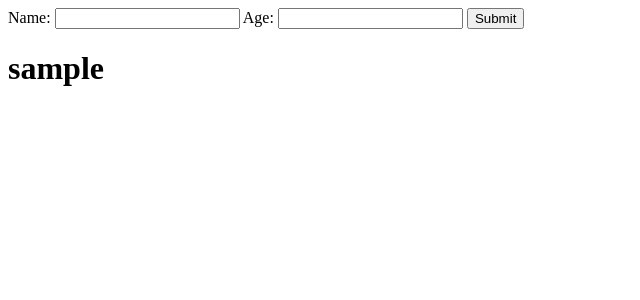
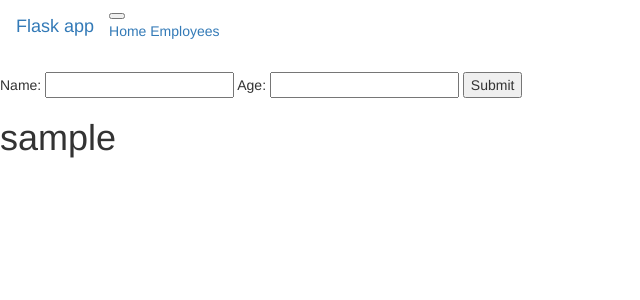
Before and after one commit to Aibek2201/flask_first_app, a Flask app: page / in a window 1280 px wide. Shown: the top 300 px of the page, without its empty margins (0-640 px from the left). Run offline with Flask 2, Linux system fonts and the light colour scheme; the visitor is signed in with stand-in values (Sample User, id 1); parts of the project's set-up code (start-up, migrations or seed data) failed here and were passed over; some libraries are stand-ins or nearby versions.

Commit message:
Navigation bar.Termins:include in html(jinja2)

```diff
--- a/app.py
+++ b/app.py
@@ -1,9 +1,10 @@
 from flask import Flask, render_template, request, session
 from flask_mysqldb import MySQL
+from flask_bootstrap import Bootstrap
 import yaml
-from werkzeug.security import generate_password_hash, check_password_hash
 
 app = Flask(__name__)
+Bootstrap(app)
 
 #DB config
 db = yaml.load(open('db.yaml'))
@@ -32,8 +33,8 @@ def employees():
     result_value = cursor.execute("SELECT * FROM employee")
     if result_value > 0:
         employees = cursor.fetchall()
-        return str(check_password_hash(employees[2]['name'],'Aibek'))
-        # return render_template('employees.html', employees = employees)
+
+        return render_template('employees.html', employees = employees)
 
 if __name__ == '__main__':
     app.run(debug=True,port=5000)
--- /dev/null
+++ b/templates/_navbar.html
@@ -0,0 +1,12 @@
+<nav class="navbar navbar-expand-lg navbar-light bg-light">
+    <a class="navbar-brand" href="#">Flask app</a>
+    <button class="navbar-toggler" type="button" data-toggle="collapse" data-target="#navbarNavAltMarkup" aria-controls="navbarNavAltMarkup" aria-expanded="false" aria-label="Toggle navigation">
+    <span class="navbar-toggler-icon"></span>
+    </button>
+    <div class="collapse navbar-collapse" id="navbarNavAltMarkup">
+    <div class="navbar-nav">
+        <a class="nav-item nav-link active" href="/">Home <span class="sr-only">(current)</span></a>
+        <a class="nav-item nav-link" href="/employees">Employees</a>
+    </div>
+    </div>
+</nav>
--- a/templates/base.html
+++ b/templates/base.html
@@ -1,14 +1,14 @@
-<!DOCTYPE html>
-<html lang="en">
-<head>
-    <meta charset="UTF-8">
-    <meta http-equiv="X-UA-Compatible" content="IE=edge">
-    <meta name="viewport" content="width=device-width, initial-scale=1.0">
-    <title>Submit form project</title>
-</head>
+{% extends 'bootstrap/base.html' %}
 
-<body>
-    {% block body %}
+{% block title %}
+Submit form
+{% endblock %}
+
+{% block navbar %}
+    {% include '_navbar.html' %}
+{% endblock %}
+
+{% block content %}
+    {% block sub_content %}
     {% endblock %}
-</body>
-</html>
+{% endblock %}
--- a/templates/employees.html
+++ b/templates/employees.html
@@ -1,5 +1,5 @@
 {% extends 'base.html' %}
-{% block body %}
+{% block sub_content %}
     <table border="1">
         {% for employee in employees %}
         <tr>
--- a/templates/index.html
+++ b/templates/index.html
@@ -1,7 +1,7 @@
 {% extends 'base.html' %}
-{% block body %}
+{% block sub_content %}
 <form method="POST">
-    Name: <input type="password" name="name">
+    Name: <input type="name" name="name">
     Age: <input type="text" name="age">
     <input type="submit">
 </form>
```
